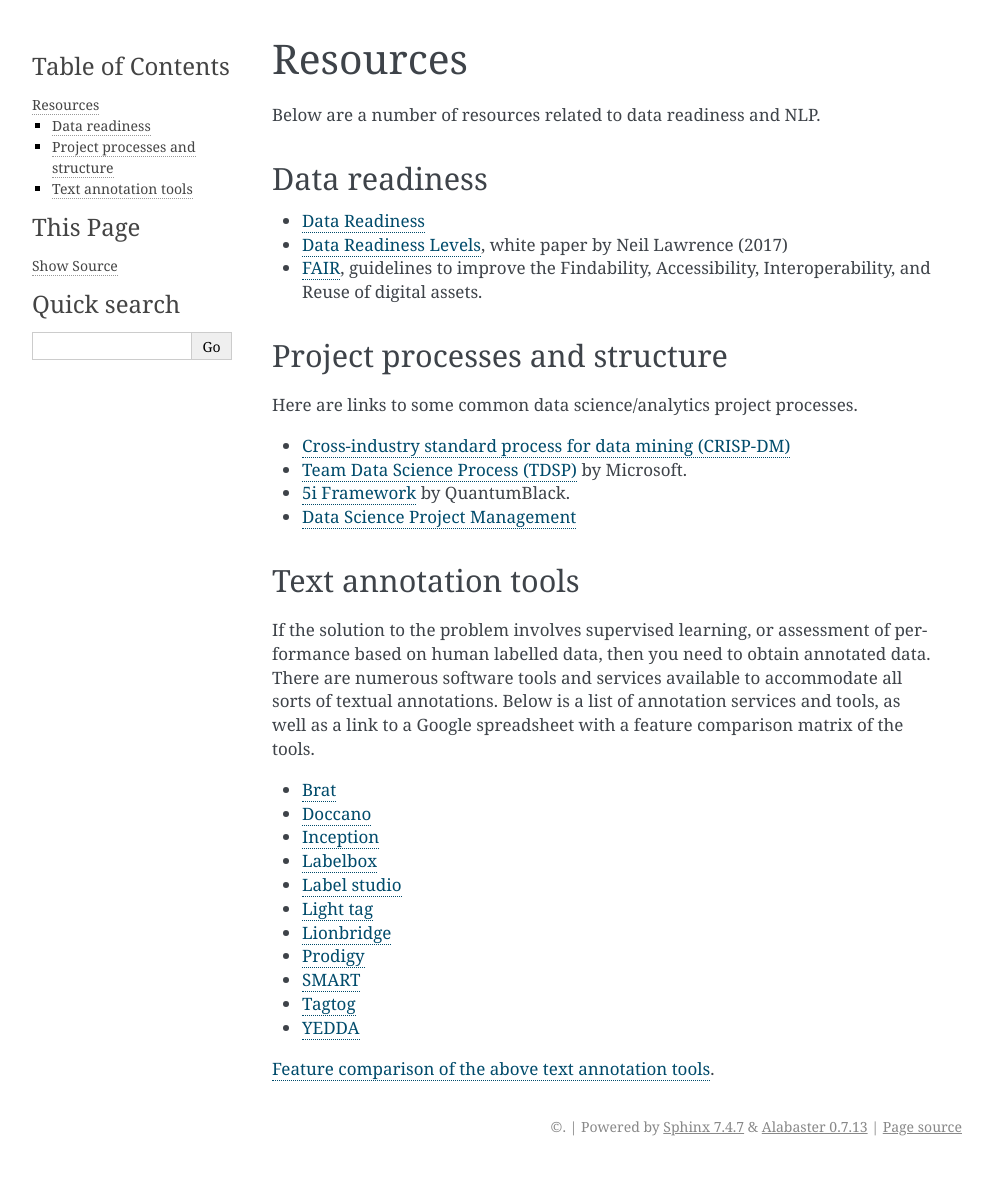
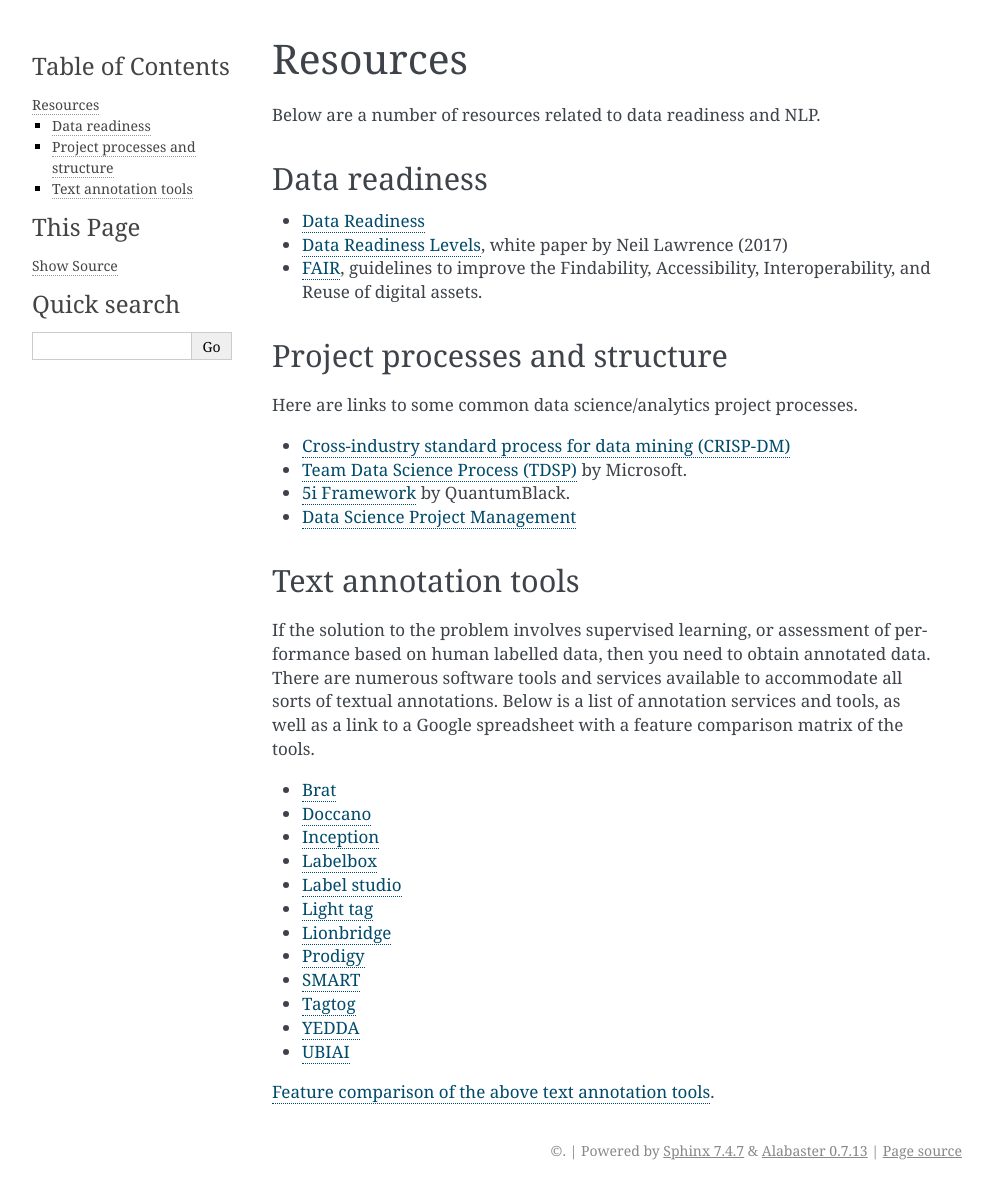
Before and after one commit to fredriko/nlp-data-readiness, a Sphinx documentation site: the page built from docs/resources.md, in a window 1280 px wide. Shown: the whole page, without its empty margins (148-1140 px from the left). Built offline with Sphinx 7.4.7, drawn with Linux system fonts in a browser that asks for light colours; before the commit the page ends 1166 px from its top, so only the background shows below that.

Commit message:
Adding UBIAI Text Annotation Tool

```diff
--- a/docs/resources.md
+++ b/docs/resources.md
@@ -37,5 +37,6 @@
 * [SMART](https://github.com/RTIInternational/SMART)
 * [Tagtog](https://www.tagtog.net/)
 * [YEDDA](https://github.com/jiesutd/YEDDA)
+* [UBIAI](https://ubiai.tools/)
 
 [Feature comparison of the above text annotation tools](https://docs.google.com/spreadsheets/d/1iKO0PhOhthsjZHGyhmsmYKKOxdmdJxrCJdNYevB3L4A/edit?usp=sharing).
```
